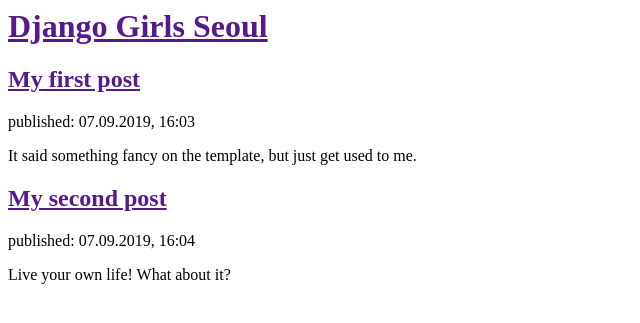
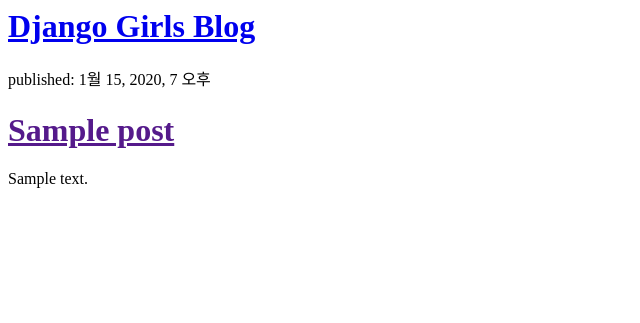
Before and after one commit to snjen0603/my-first-blog, a Django app: template blog/templates/blog/post_list.html in a window 1280 px wide. Shown: the top 323 px of the page, without its empty margins (0-640 px from the left). Run offline with Django 3.2, Linux system fonts and the light colour scheme; the template is opened without the code that fills it: values that come from a table or form of the project are taken from there, others are empty; tables that the repository leaves empty hold one stand-in row (values such as "Sample post").

Commit message:
updates on blog

```diff
--- a/blog/templates/blog/post_list.html
+++ b/blog/templates/blog/post_list.html
@@ -3,20 +3,16 @@
         <title>Hyunjin's Django Girls blog</title>
     </head>
     <body>
-        <div>
-            <h1><a href="">Django Girls Seoul</a></h1>
-        </div>
+            <div>
+                    <h1><a href="/">Django Girls Blog</a></h1>
+                </div>
 
-        <div>
-            <h2><a href="">My first post</a></h2>
-            <p>published: 07.09.2019, 16:03</p>
-            <p>It said something fancy on the template, but just get used to me.</p>
-        </div>
-
-        <div>
-            <h2><a href="">My second post</a></h2>
-            <p>published: 07.09.2019, 16:04</p>
-            <p>Live your own life! What about it?</p>
-        </div>
+                {% for post in posts %}
+                    <div>
+                        <p>published: {{ post.published_date }}</p>
+                        <h1><a href="">{{ post.title }}</a></h1>
+                        <p>{{ post.text|linebreaksbr }}</p>
+                    </div>
+                {% endfor %}
     </body>
 </html>
--- a/blog/views.py
+++ b/blog/views.py
@@ -1,5 +1,8 @@
 from django.shortcuts import render
+from django.utils import timezone
+from .models import Post
 
 # Create your views here.
 def post_list(request):
-    return render(request, 'blog/post_list.html', {})
+    posts = Post.objects.filter(published_date__lte=timezone.now()).order_by('published_date')
+    return render(request, 'blog/post_list.html', {"posts" : posts})
```
Also changed, not shown: blog/models.py (line endings or trailing spaces).
